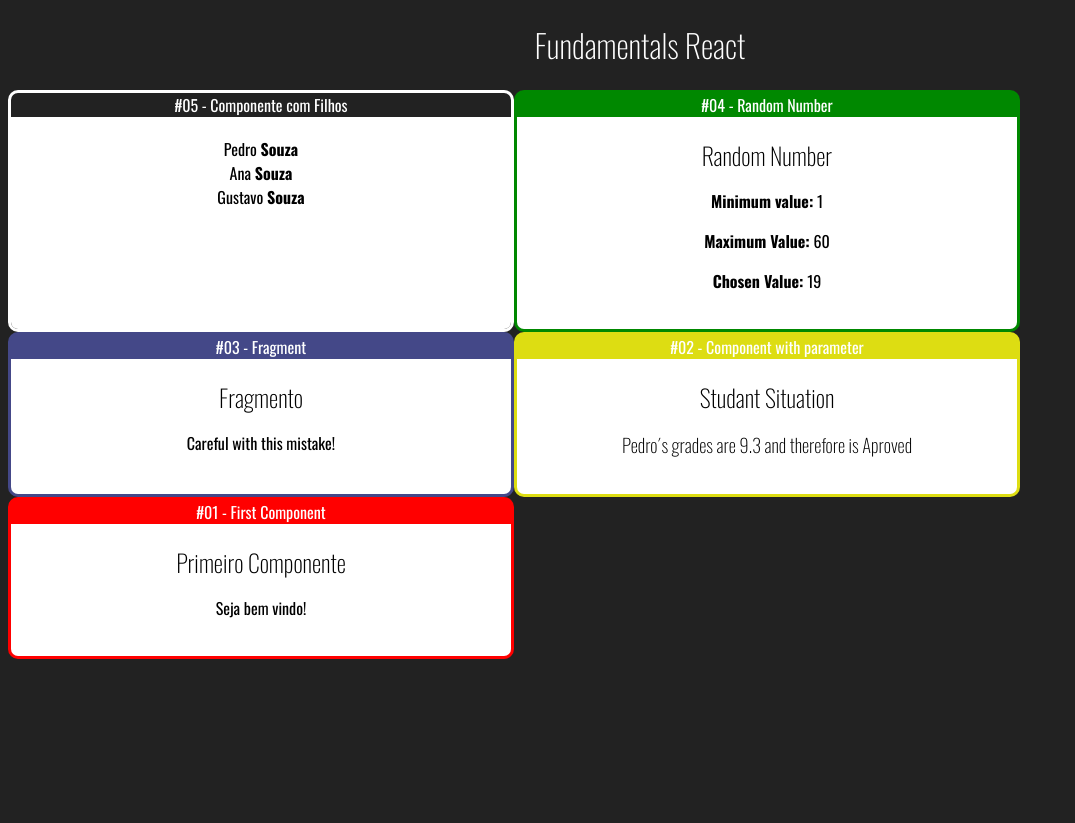
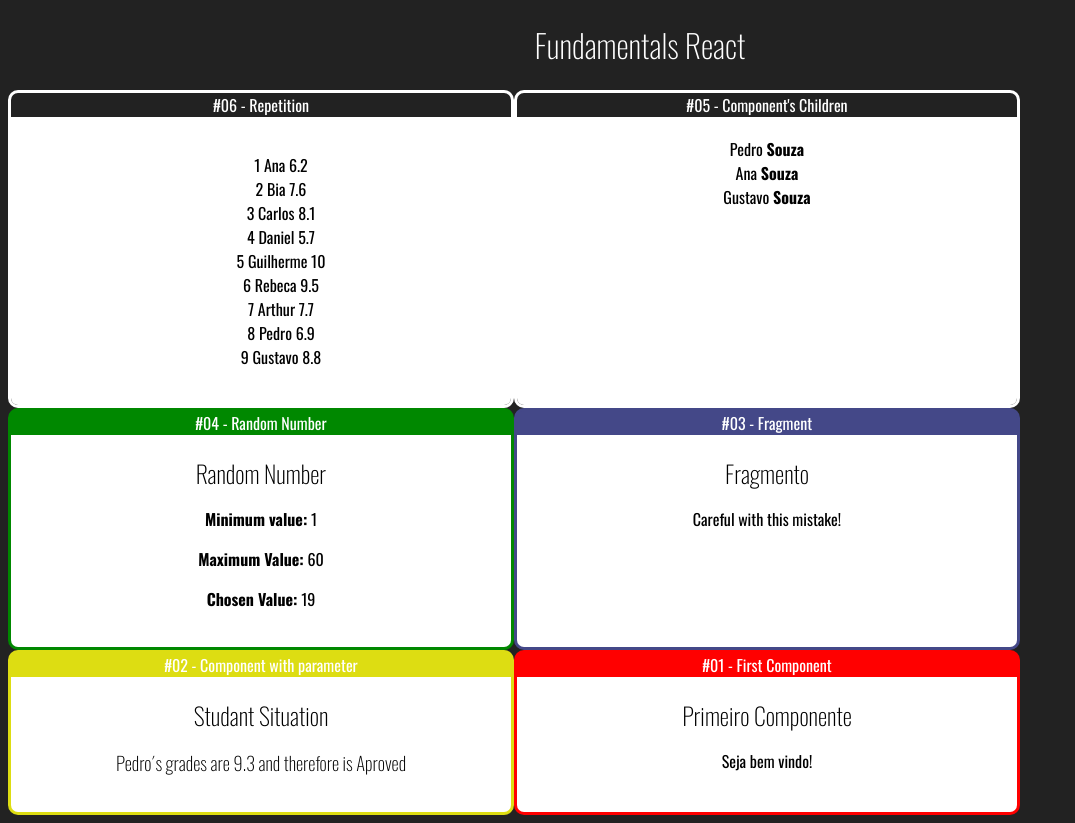
Before and after one commit to Lucas-ASouza/React-JS-training, a React (Create React App) app: page / in a window 1280 px wide. Shown: the whole page, without its empty margins (0-1075 px from the left). Before the commit the page ends 800 px from the top, so only its background shows below. Built offline with nearby package versions, Linux system fonts and the light colour scheme.

Commit message:
Repetition

```diff
--- a/src/components/App.jsx
+++ b/src/components/App.jsx
@@ -2,6 +2,7 @@ import React from "react"
 import './App.css'
 import Card from "./layout/Card"
 
+import StudentList from "./repetition/StudentList"
 import Familia from "./basics/Familia"
 import FamiliaMembro from "./basics/FamiliaMembro"
 import Random from "./basics/Random"
@@ -15,7 +16,11 @@ export default () =>
         <h1>Fundamentals React</h1>
 
         <div className="Exercises">
-            <Card titulo="#05 - Componente com Filhos" color="#FA60900">
+            <Card titulo ="#06 - Repetition" color="FA43200">
+                <StudentList></StudentList>
+            </Card>
+
+            <Card titulo="#05 - Component's Children" color="#FA60900">
                 <Familia surname="Souza">
                     <FamiliaMembro name="Pedro"/>
                     <FamiliaMembro name="Ana"/>
--- /dev/null
+++ b/src/components/repetition/StudentList.jsx
@@ -0,0 +1,18 @@
+import React from "react";
+import studants from "../../data/studants.js";
+
+export default props => {
+    const studantLI = studants.map((studant) =>{
+        return (
+            <li key={studant.id}>
+                {studant.id} {studant.name} {studant.grade}
+            </li>
+        );
+    });
+
+    return (
+        <div>
+            <ul style={{listStyle: "none"}}>{studantLI}</ul>
+        </div>
+    );
+};
--- /dev/null
+++ b/src/data/studants.js
@@ -0,0 +1,11 @@
+export default [
+    { id: 1, name: 'Ana', grade: 6.2},
+    { id: 2, name: 'Bia', grade: 7.6},
+    { id: 3, name: 'Carlos', grade: 8.1},
+    { id: 4, name: 'Daniel', grade: 5.7},
+    { id: 5, name: 'Guilherme', grade: 10.0},
+    { id: 6, name: 'Rebeca', grade: 9.5},
+    { id: 7, name: 'Arthur', grade: 7.7},
+    { id: 8, name: 'Pedro', grade: 6.9},
+    { id: 9, name: 'Gustavo', grade: 8.8},
+]
```
